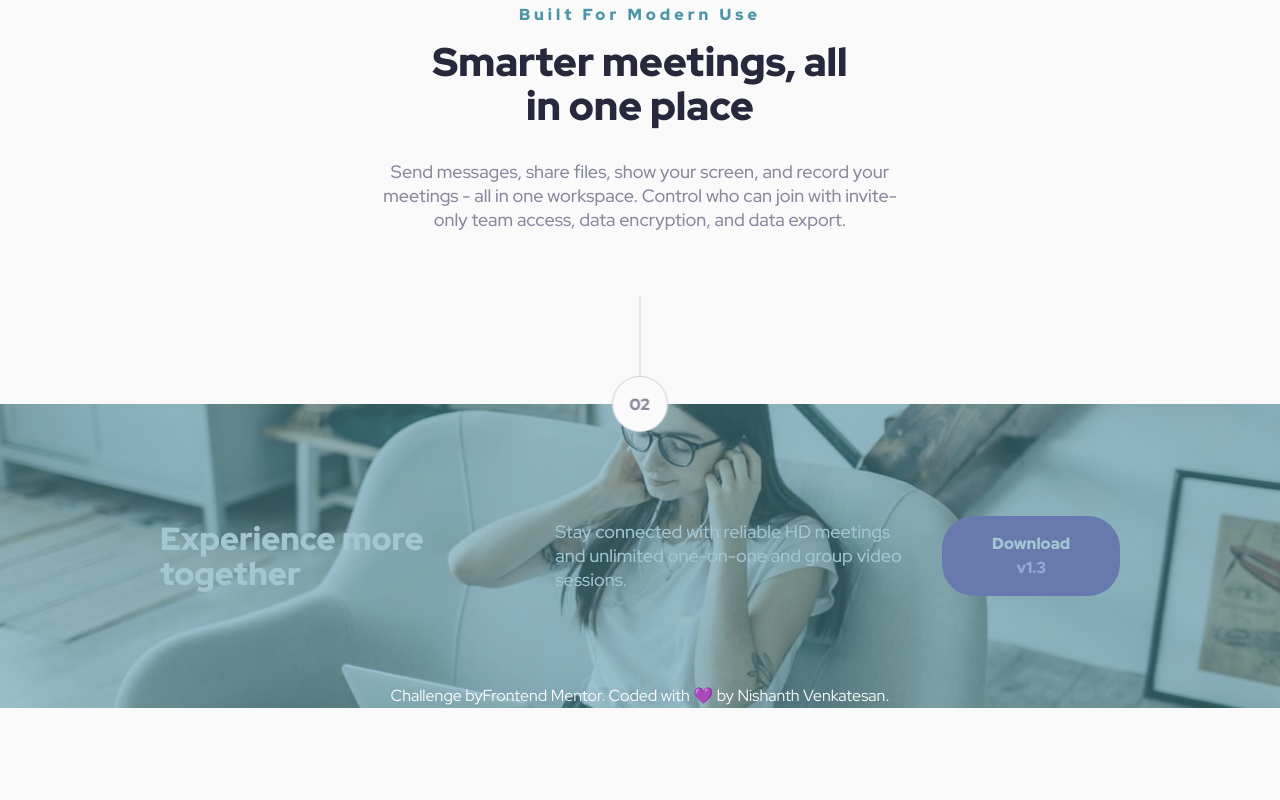
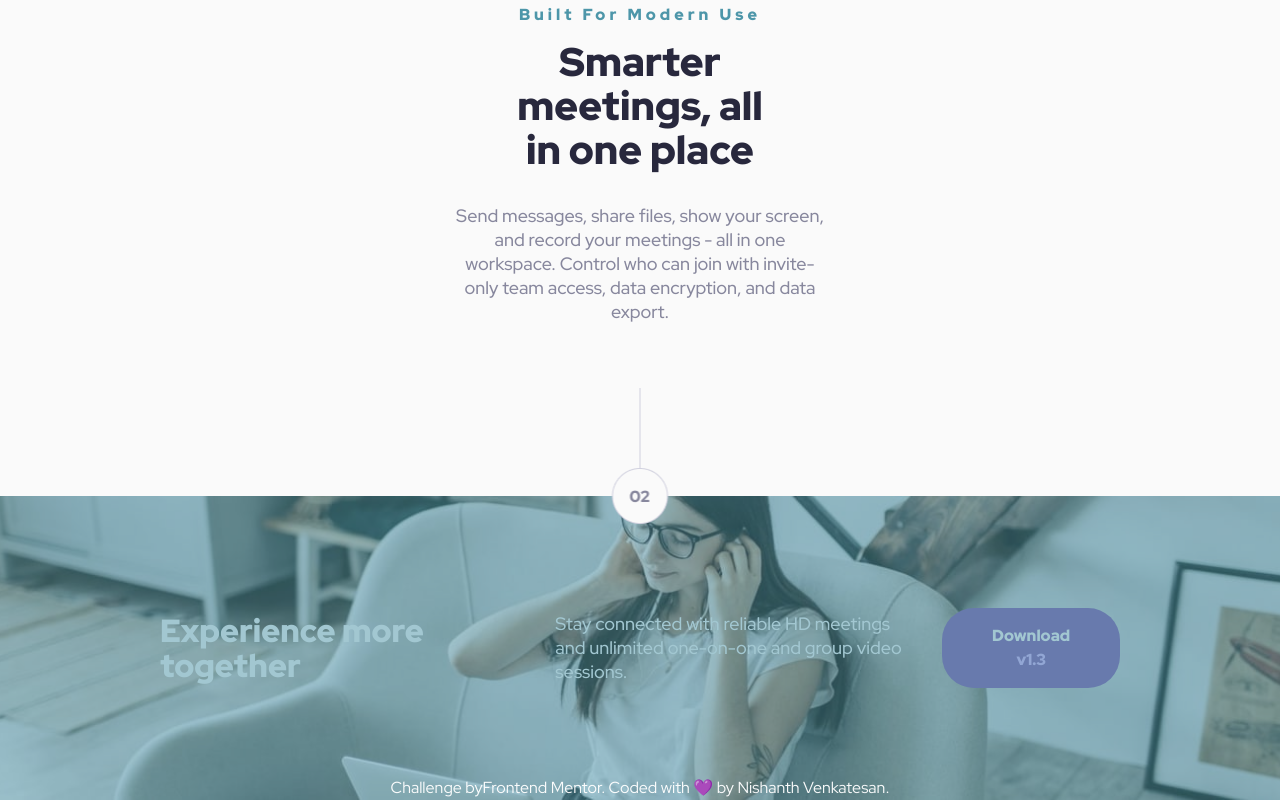
Before and after one commit to nishanth1596/meet-landing-page, a React (Vite) app: page / in a window 1280 px wide. Shown: the part 1339-2139 px from the top of the page. Before the commit the page ends 2047 px from the top, so only its background shows below. Built offline with nearby package versions, Linux system fonts and the light colour scheme.

Commit message:
fixed alignemt issue in the info section

```diff
--- a/src/Components/Info.tsx
+++ b/src/Components/Info.tsx
@@ -23,11 +23,11 @@ const Info = () => {
       <p className="text-Cyan-600 mt-16 text-xs leading-[1.1] font-black tracking-[4px] md:text-sm lg:text-base">
         Built For Modern Use
       </p>
-      <h2 className="text-Slate-900 mt-4 text-[2rem] leading-[1.1] font-black md:mx-[7.47rem] md:text-4xl lg:mx-[23.7rem] lg:text-[2.5rem]">
+      <h2 className="text-Slate-900 mt-4 text-[2rem] leading-[1.1] font-black md:mx-[7.47rem] md:text-4xl lg:mx-[29.1rem] lg:text-[2.5rem]">
         Smarter meetings, all in one place
       </h2>
 
-      <p className="text-Slate-600 mt-8 text-base leading-6 font-medium md:mx-[5.63rem] lg:mx-[20.6rem] lg:text-lg">
+      <p className="text-Slate-600 mt-8 text-base leading-6 font-medium md:mx-[5.63rem] lg:mx-[26rem] lg:text-lg">
         Send messages, share files, show your screen, and record your meetings -
         all in one workspace. Control who can join with invite-only team access,
         data encryption, and data export.
```
